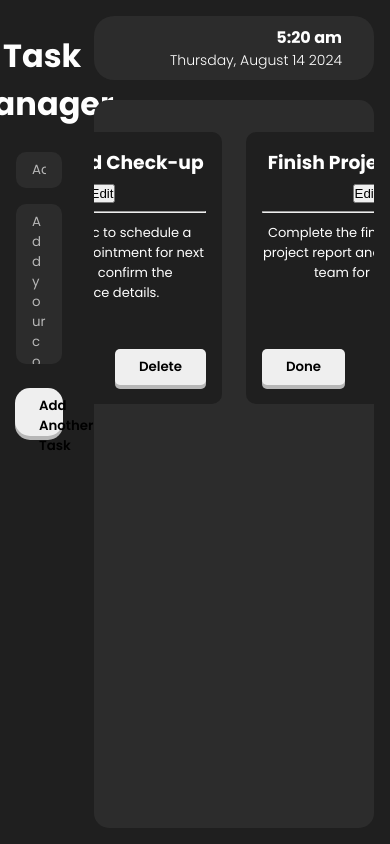
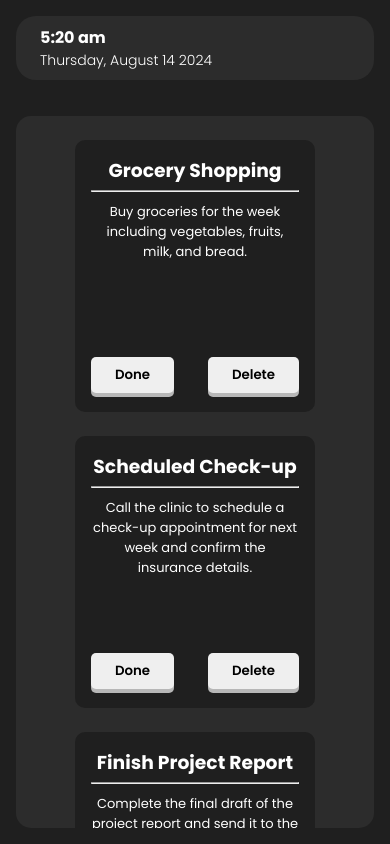
Before and after one commit to jef-en/react-library-practice, a React (Vite) app in the folder todo-list/: page / in a window 390 px wide. Built offline with nearby package versions, Linux system fonts and the light colour scheme.

Commit message:
Added Media Query (Not Final)

```diff
--- a/todo-list/src/components/MainTask.jsx
+++ b/todo-list/src/components/MainTask.jsx
@@ -3,7 +3,7 @@ import PropTypes from "prop-types";
 function MainTask({ task, handleComplete, handleDelete }) {
   return (
     <div id="task-container">
-      <div className="container">
+      <div id="container">
         {task.map((value) => (
           <div
             id="task"
@@ -19,7 +19,7 @@ function MainTask({ task, handleComplete, handleDelete }) {
               }}
             >
               {value.title}
-              <button>Edit</button>
+              {/* <button>Edit</button> */}
             </h3>
             <hr className="line" />
             <p
--- a/todo-list/src/index.css
+++ b/todo-list/src/index.css
@@ -74,7 +74,7 @@ textarea {
   grid-column: 2;
   display: flex;
   align-items: center;
-  justify-content: space-between;
+  justify-content: end;
   background-color: var(--clr-gray);
   border-radius: 20px;
 }
@@ -143,7 +143,6 @@ textarea {
   display: flex;
   align-items: center;
   justify-content: space-between;
-
   margin-top: auto;
   padding-bottom: 0.2rem;
 }
@@ -174,10 +173,9 @@ textarea {
   border-radius: 15px;
 }
 
-.container {
+#container {
   display: grid;
   grid-template-columns: repeat(4, 1fr);
-  /* grid-template-rows: repeat(4, 1fr); This will mess up your scrollbar*/
   gap: 1.5rem;
 }
 
@@ -198,3 +196,84 @@ textarea {
 #task-container::-webkit-scrollbar-thumb:hover {
   background-color: var(--clr-white);
 }
+
+/* Media Queries */
+@media (max-width: 480px) {
+  #main-container {
+    display: grid;
+    grid-template-columns: 1fr;
+    grid-template-rows: 10% 1fr;
+    height: 100vh;
+    width: 100vw;
+    gap: 1rem;
+  }
+  #nav-container {
+    display: none;
+  }
+  #productivity-container {
+    grid-row: 1;
+    grid-column: 1 / span 2;
+    display: flex;
+    align-items: center;
+    justify-content: start;
+    padding: 2rem 1.5rem;
+  }
+  #time-date {
+    display: flex;
+    align-items: center;
+    justify-content: start;
+    align-items: start;
+  }
+  #task-container {
+    grid-row: 2;
+    grid-column: 1 / span 2;
+    scrollbar-width: none;
+    padding: 1.5rem;
+  }
+  #container {
+    display: grid;
+    grid-template-columns: 1fr;
+    grid-template-rows: 1fr;
+    gap: 1.5rem;
+  }
+}
+
+@media (min-width: 482px) and (max-width: 768px) {
+  #main-container {
+    display: grid;
+    grid-template-columns: 1fr;
+    grid-template-rows: 10% 1fr;
+    height: 100vh;
+    width: 100vw;
+    gap: 1rem;
+  }
+  #nav-container {
+    display: none;
+  }
+  #productivity-container {
+    grid-row: 1;
+    grid-column: 1 / span 2;
+    display: flex;
+    align-items: center;
+    justify-content: start;
+    padding: 2rem 1.5rem;
+  }
+  #time-date {
+    display: flex;
+    align-items: center;
+    justify-content: start;
+    align-items: start;
+  }
+  #task-container {
+    grid-row: 2;
+    grid-column: 1 / span 2;
+    scrollbar-width: none;
+    padding: 1.5rem;
+  }
+  #container {
+    display: grid;
+    grid-template-columns: repeat(2, 1fr);
+    grid-template-rows: 1fr;
+    gap: 1.5rem;
+  }
+}
```
